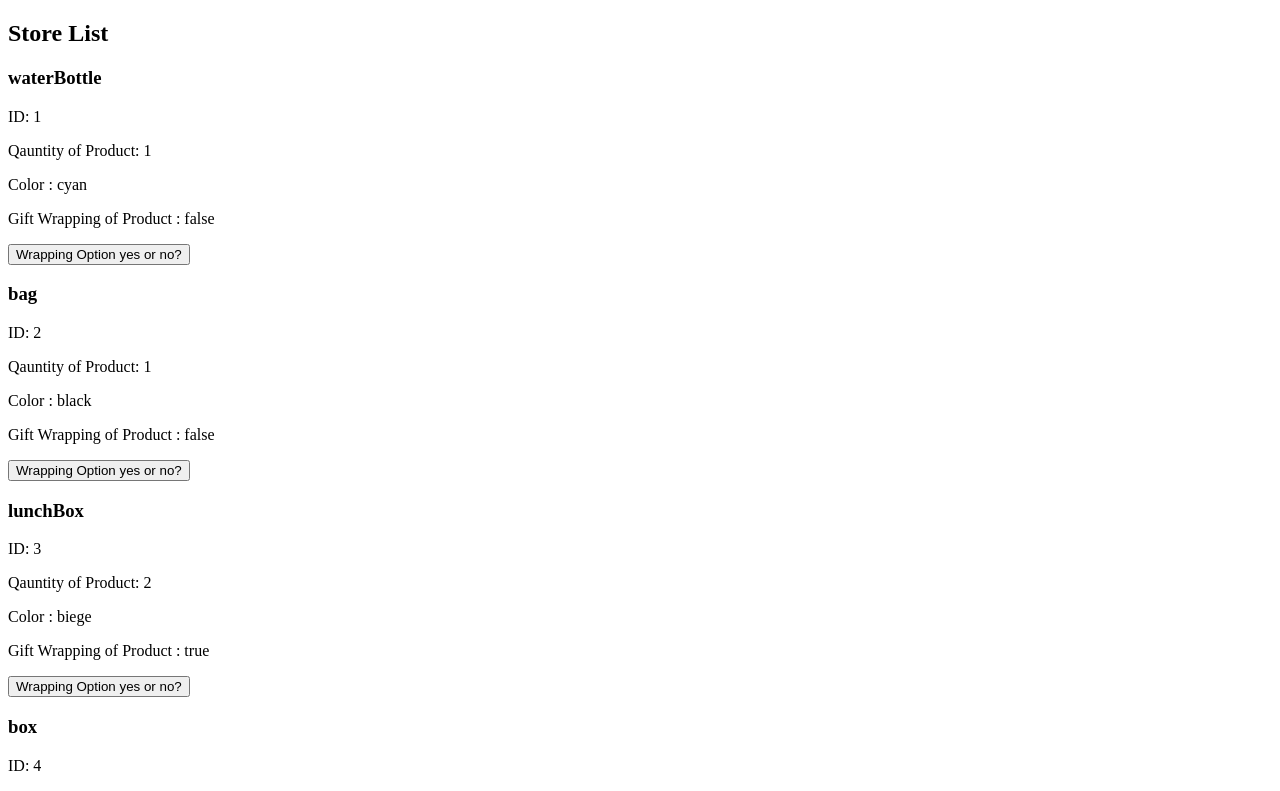
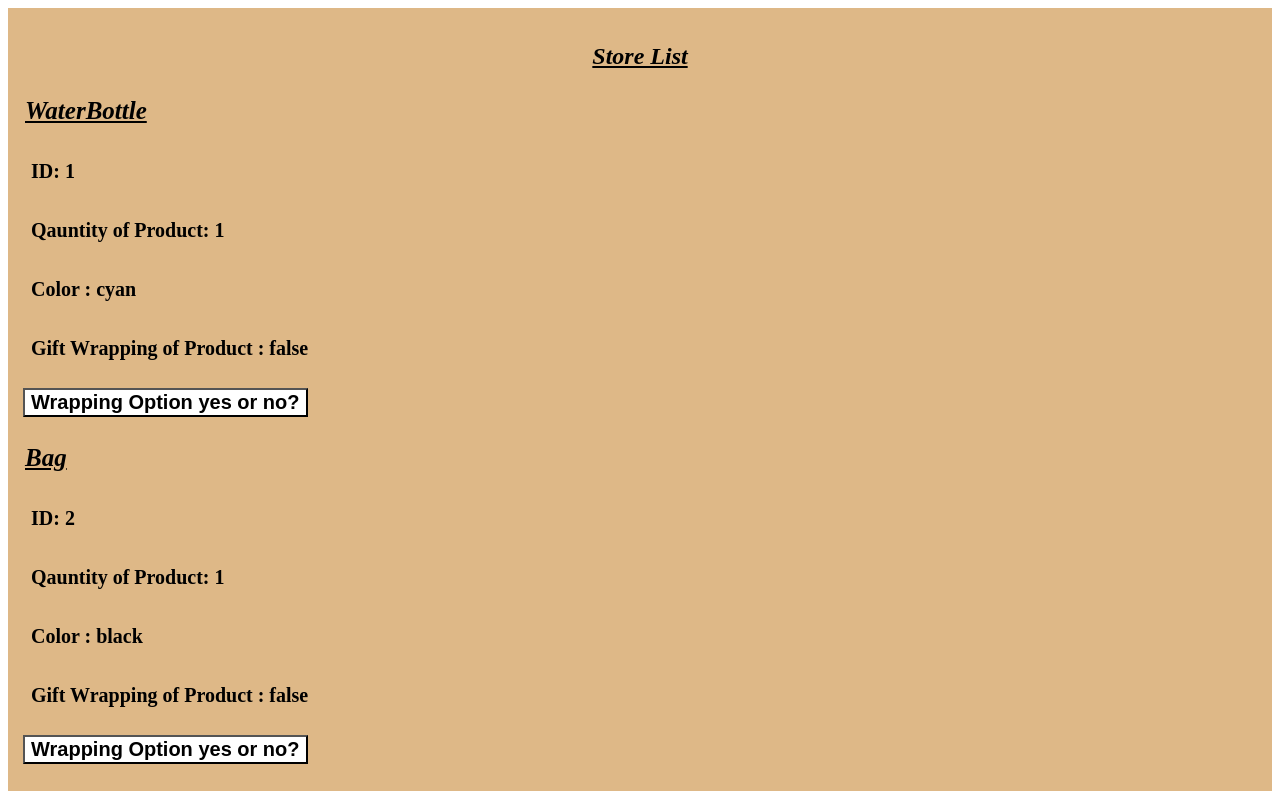
Before and after one commit to MalviKanadia/Malvi-Kanadia-My-Store, an Angular app: page / in a window 1280 px wide. Shown: the top 791 px of the page. Built offline with nearby package versions, Linux system fonts and the light colour scheme.

Commit message:
Assignment 2 completed

```diff
--- a/src/app/app.component.css
+++ b/src/app/app.component.css
@@ -0,0 +1,37 @@
+  .display{
+    background-color: burlywood;
+    padding: 15px;
+
+  }
+h2{
+  text-align: center;
+  font-style: italic;
+  color:black;
+  font-weight: bold;
+  text-decoration: underline;
+}
+h3{
+  font-size: 25px;
+  font-style: oblique;
+  font-weight: bold;
+  padding: 2px;
+  text-decoration: underline;
+}
+p{
+  font-size: 20px;
+  font-style: normal;
+  font-weight: bold;
+  padding: 8px;
+}
+
+.toggleStatus{
+  background-color: white;
+  color: black;
+  font-weight: bold;
+  cursor: pointer;
+  font-size: 20px;
+}
+
+.toggleStatus:hover{
+  color: blue;
+}
--- a/src/app/app.component.ts
+++ b/src/app/app.component.ts
@@ -12,11 +12,11 @@ import {JsonPipe, NgForOf} from "@angular/common";
 })
 export class AppComponent {
   title = 'MyStore';
-  user1 : User ={id: 1,productName:"waterBottle",quantity:1,color:"cyan",giftWrap:false,};
-  user2 : User ={id: 2,productName:"bag",quantity:1,color:"black",giftWrap:false,};
+  user1 : User ={id: 1,productName:"WaterBottle",quantity:1,color:"cyan",giftWrap:false,};
+  user2 : User ={id: 2,productName:"Bag",quantity:1,color:"black",giftWrap:false,};
   userList: User[] =[this.user1, this.user2,
-    {id:3,productName:"lunchBox",quantity:2,color:"biege",giftWrap:true},
-    {id:4,productName:"box",quantity:4,color:"purple",giftWrap:true}]
+    {id:3,productName:"LunchBox",quantity:2,color:"biege",giftWrap:true},
+    {id:4,productName:"Box",quantity:4,color:"purple",giftWrap:true}]
 
   toggleGiftWrapStatus(user: User): void {
     user.giftWrap = !user.giftWrap;
```
